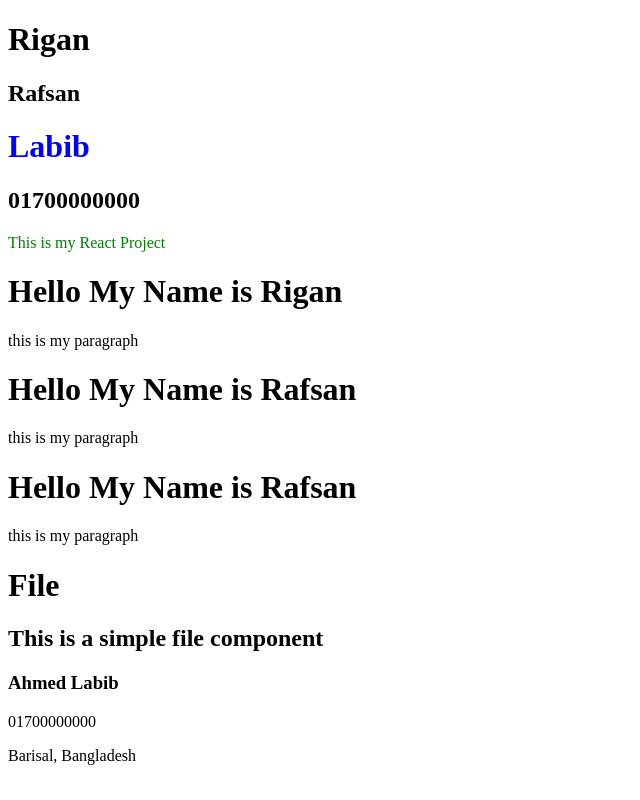
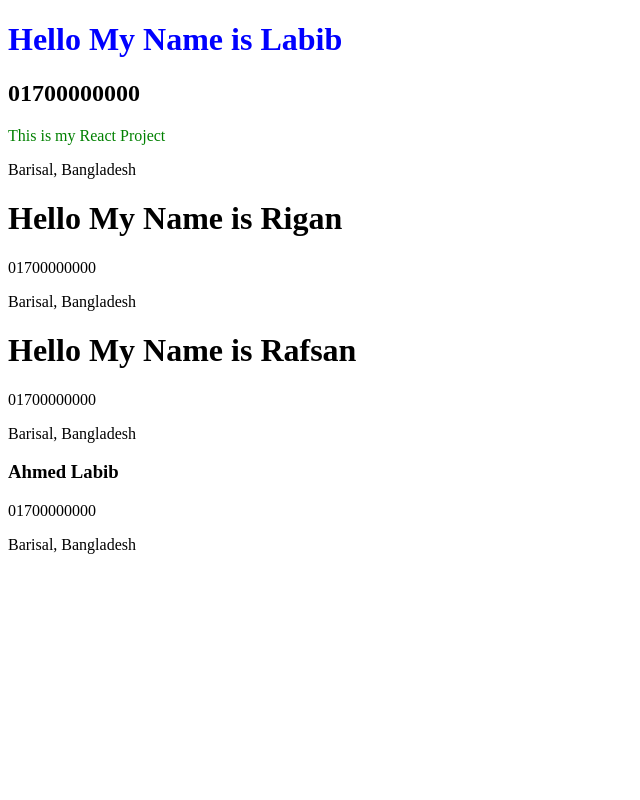
Before and after one commit to mokidulislam00/fast-react-project, a React (Vite) app: page / in a window 1280 px wide. Shown: the whole page, without its empty margins (0-640 px from the left). Built offline with nearby package versions, Linux system fonts and the light colour scheme.

Commit message:
Update components to accept and display additional props for user information

```diff
--- a/src/App.jsx
+++ b/src/App.jsx
@@ -8,12 +8,11 @@ function App()
  return(
 
 <>
-<h1>Rigan</h1>
-<h2>Rafsan</h2>
-<Labib number="01700000000" name="Labib" description="This is my React Project" />
-<Rigan />
-<Rafsan />
-<Rafsan/>
+
+<Labib number="01700000000" name="Labib" description="This is my React Project" address="Barisal, Bangladesh" />
+
+<Rigan name="Rigan" phone="01700000000" address="Barisal, Bangladesh" />
+<Rafsan name="Rafsan" phone="01700000000" address="Barisal, Bangladesh" />
 <File name="Ahmed Labib" phone="01700000000" address="Barisal, Bangladesh" />
 </>
  )
--- a/src/components/File.jsx
+++ b/src/components/File.jsx
@@ -3,8 +3,7 @@ import React from 'react'
 export default function File({name, phone, address}) {
   return (
     <div>
-<h1>File</h1>
-<h2>This is a simple file component</h2>
+
 <h3>{name}</h3>
 <p>{phone}</p>
 <p>{address}</p>
--- a/src/components/Labib.jsx
+++ b/src/components/Labib.jsx
@@ -1,9 +1,11 @@
-function Labib({number, name, description}) {
+function Labib({number, name, description, address}) {
     return(
         <>
-        <h1 style={{ color: 'blue' }}>{name}</h1>
+        <h1 style={{ color: 'blue' }}>Hello My Name is {name}</h1>
         <h2>{number}</h2>
         <p style={{ color: 'green' }}>{description}</p>
+        <p>{address}</p>
+
          </>
     )
 }
--- a/src/components/Rigan.jsx
+++ b/src/components/Rigan.jsx
@@ -1,8 +1,9 @@
-function Rigan(){
+function Rigan({name, phone, address}){
     return(
         <>
-        <h1> Hello My Name is Rigan</h1>
-        <p> this is my paragraph</p>
+        <h1> Hello My Name is {name}</h1>
+        <p>{phone}</p>
+        <p>{address}</p>
          </>
     )
 }
--- a/src/components/rafsan.jsx
+++ b/src/components/rafsan.jsx
@@ -1,8 +1,9 @@
-function Rafsan(){
+function Rafsan({name, phone, address}){
     return(
         <>
-        <h1> Hello My Name is Rafsan</h1>
-        <p> this is my paragraph</p>
+        <h1>Hello My Name is {name}</h1>
+        <p> {phone}</p>
+        <p> {address}</p>
          </>
     )
 }
```
